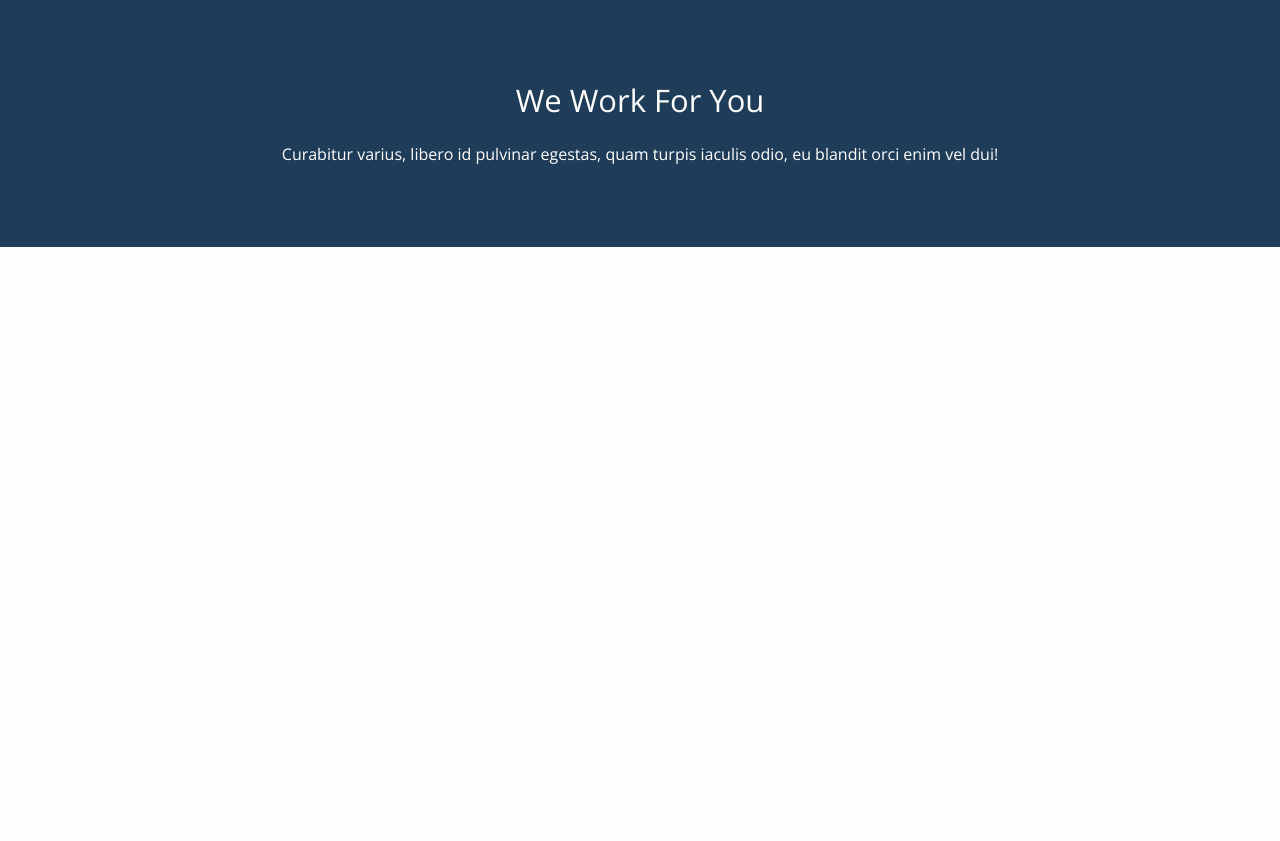
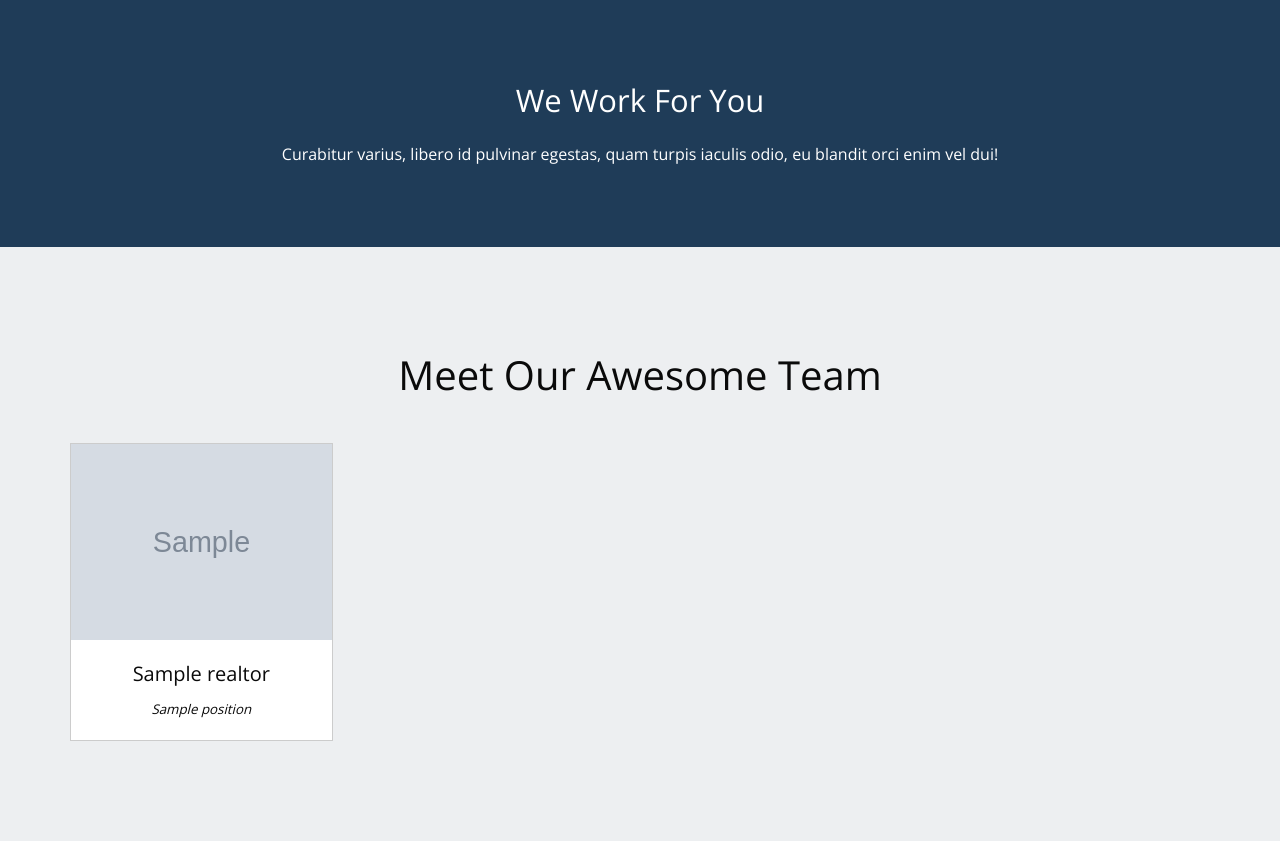
Before and after one commit to brandond98/real_estate, a Django app: template templates/apps/pages/about.html in a window 1280 px wide. Shown: the part 1054-1895 px from the top of the page. Run offline with Django 3.2, Linux system fonts and the light colour scheme; the template is opened without the code that fills it: most values are stand-ins (such as "Sample title", 1, 10 or a date in 2020); grey boxes marked "Sample" are stand-in pictures; some libraries are stand-ins or nearby versions.

Commit message:
added meet our team to home page and position to realtors models

```diff
--- a/real_estate/static/css/app.css
+++ b/real_estate/static/css/app.css
@@ -560,3 +560,39 @@ height: 100%;
 
   font-size: 11pt;
 }
+
+.meet-our-team {
+
+  padding: 100px 0;
+  text-align: center;
+  background: #edeff1;
+}
+
+.meet-our-team h2 {
+
+  margin-bottom: 40px;
+
+}
+
+.realtor-card {
+
+  border: 1px solid #ccc;
+}
+
+.realtor-card span{
+
+      font-size: 10pt;
+      font-style: italic;
+}
+
+
+.realtor-card-bottom {
+
+  background: #fff;
+  padding: 20px;
+}
+
+.realtor-card-bottom h5 {
+
+  font-weight: 400;
+}
--- a/realtors/models.py
+++ b/realtors/models.py
@@ -41,5 +41,7 @@ class Realtor(models.Model):
         blank = True
     )
 
+    position = models.CharField(max_length=200, blank=True)
+
     def __str__(self):
         return self.name
--- a/templates/apps/pages/about.html
+++ b/templates/apps/pages/about.html
@@ -54,6 +54,29 @@
   <p>Curabitur varius, libero id pulvinar egestas, quam turpis iaculis odio, eu blandit orci enim vel dui!</p>
 </div>
 
+<div class="meet-our-team">
+  <div class="grid-container">
+    <div class="grid-x">
+      <div class="cell">
+        <h2>Meet Our Awesome Team</h2>
+        <div class="grid-x grid-padding-x">
+          {% for realtor in realtors %}
+            <div class="cell small-3">
+              <div class="realtor-card">
+                <img src="{{ realtor.photo.url }}" alt="">
+                <div class="realtor-card-bottom">
+                  <h5>{{ realtor.name }}</h5>
+                  <span>{{ realtor.position }}</span>
+                </div>
+              </div>
+            </div>
+          {% endfor %}
+        </div>
+      </div>
+    </div>
+  </div>
+</div>
+
 
 
 {% endblock %}
```
Also changed, not shown: realtors/migrations/0002_realtor_position.py (added).
